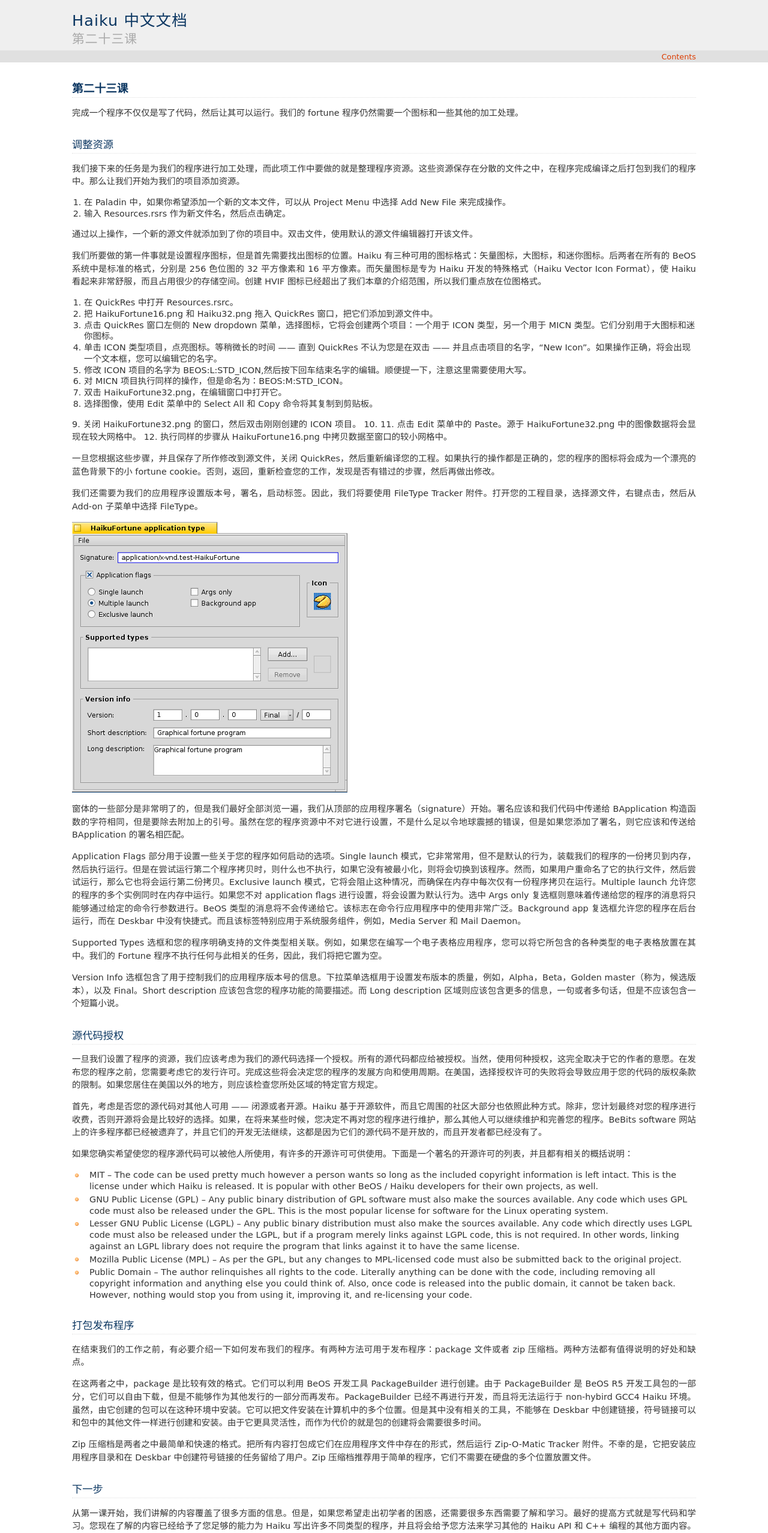
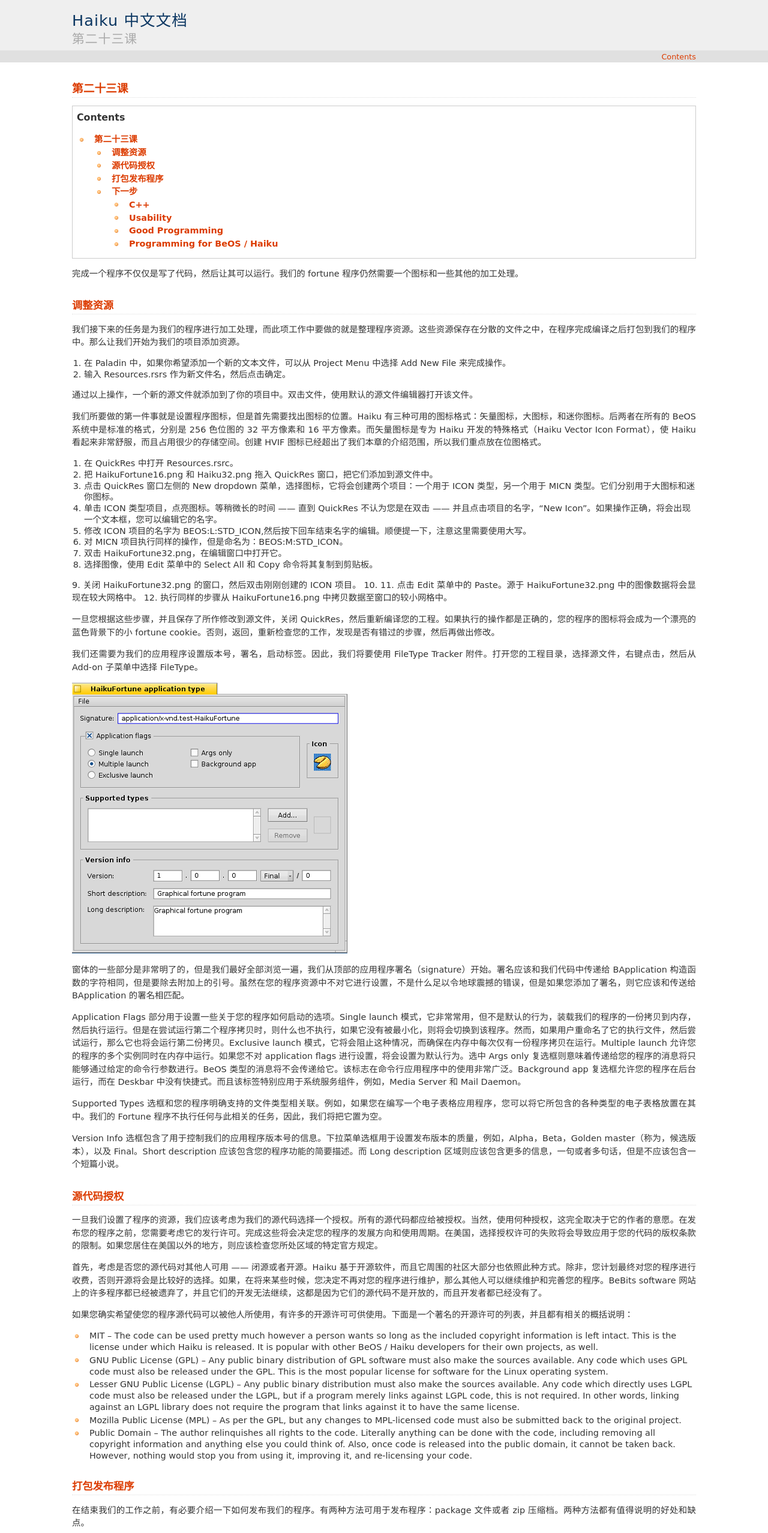
Before and after one commit to Haiku-cn/Haiku-cn.github.io, a plain HTML site: page develop/darkwyrm/learning/C23.html in a window 1280 px wide. Shown: the top 2555 px of the page at 60% size. Drawn offline with Linux system fonts and the light colour scheme.

Commit message:
add contents support for C21 and C23

```diff
--- a/develop/darkwyrm/learning/C23.html
+++ b/develop/darkwyrm/learning/C23.html
@@ -41,10 +41,28 @@
 
 
   <div class="section" id="id1">
-<h1>第二十三课<a class="headerlink" href="#id1" title="Permalink to this headline">¶</a></h1>
+<h1><a class="toc-backref" href="#id6">第二十三课</a><a class="headerlink" href="#id1" title="Permalink to this headline">¶</a></h1>
+<div class="contents topic" id="contents">
+<p class="topic-title first">Contents</p>
+<ul class="simple">
+<li><a class="reference internal" href="#id1" id="id6">第二十三课</a><ul>
+<li><a class="reference internal" href="#id2" id="id7">调整资源</a></li>
+<li><a class="reference internal" href="#id3" id="id8">源代码授权</a></li>
+<li><a class="reference internal" href="#id4" id="id9">打包发布程序</a></li>
+<li><a class="reference internal" href="#id5" id="id10">下一步</a><ul>
+<li><a class="reference internal" href="#c" id="id11">C++</a></li>
+<li><a class="reference internal" href="#usability" id="id12">Usability</a></li>
+<li><a class="reference internal" href="#good-programming" id="id13">Good Programming</a></li>
+<li><a class="reference internal" href="#programming-for-beos-haiku" id="id14">Programming for BeOS / Haiku</a></li>
+</ul>
+</li>
+</ul>
+</li>
+</ul>
+</div>
 <p>完成一个程序不仅仅是写了代码，然后让其可以运行。我们的 fortune 程序仍然需要一个图标和一些其他的加工处理。</p>
 <div class="section" id="id2">
-<h2>调整资源<a class="headerlink" href="#id2" title="Permalink to this headline">¶</a></h2>
+<h2><a class="toc-backref" href="#id7">调整资源</a><a class="headerlink" href="#id2" title="Permalink to this headline">¶</a></h2>
 <p>我们接下来的任务是为我们的程序进行加工处理，而此项工作中要做的就是整理程序资源。这些资源保存在分散的文件之中，在程序完成编译之后打包到我们的程序中。那么让我们开始为我们的项目添加资源。</p>
 <ol class="arabic simple">
 <li>在 Paladin 中，如果你希望添加一个新的文本文件，可以从 Project Menu 中选择 Add New File 来完成操作。</li>
@@ -75,7 +93,7 @@
 <p>Version Info 选框包含了用于控制我们的应用程序版本号的信息。下拉菜单选框用于设置发布版本的质量，例如，Alpha，Beta，Golden master（称为，候选版本），以及 Final。Short description 应该包含您的程序功能的简要描述。而 Long description 区域则应该包含更多的信息，一句或者多句话，但是不应该包含一个短篇小说。</p>
 </div>
 <div class="section" id="id3">
-<h2>源代码授权<a class="headerlink" href="#id3" title="Permalink to this headline">¶</a></h2>
+<h2><a class="toc-backref" href="#id8">源代码授权</a><a class="headerlink" href="#id3" title="Permalink to this headline">¶</a></h2>
 <p>一旦我们设置了程序的资源，我们应该考虑为我们的源代码选择一个授权。所有的源代码都应给被授权。当然，使用何种授权，这完全取决于它的作者的意愿。在发布您的程序之前，您需要考虑它的发行许可。完成这些将会决定您的程序的发展方向和使用周期。在美国，选择授权许可的失败将会导致应用于您的代码的版权条款的限制。如果您居住在美国以外的地方，则应该检查您所处区域的特定官方规定。</p>
 <p>首先，考虑是否您的源代码对其他人可用 —— 闭源或者开源。Haiku 基于开源软件，而且它周围的社区大部分也依照此种方式。除非，您计划最终对您的程序进行收费，否则开源将会是比较好的选择。如果，在将来某些时候，您决定不再对您的程序进行维护，那么其他人可以继续维护和完善您的程序。BeBits software 网站上的许多程序都已经被遗弃了，并且它们的开发无法继续，这都是因为它们的源代码不是开放的，而且开发者都已经没有了。</p>
 <p>如果您确实希望使您的程序源代码可以被他人所使用，有许多的开源许可可供使用。下面是一个著名的开源许可的列表，并且都有相关的概括说明：</p>
@@ -88,16 +106,16 @@
 </ul>
 </div>
 <div class="section" id="id4">
-<h2>打包发布程序<a class="headerlink" href="#id4" title="Permalink to this headline">¶</a></h2>
+<h2><a class="toc-backref" href="#id9">打包发布程序</a><a class="headerlink" href="#id4" title="Permalink to this headline">¶</a></h2>
 <p>在结束我们的工作之前，有必要介绍一下如何发布我们的程序。有两种方法可用于发布程序：package 文件或者 zip 压缩档。两种方法都有值得说明的好处和缺点。</p>
 <p>在这两者之中，package 是比较有效的格式。它们可以利用 BeOS 开发工具 PackageBuilder 进行创建。由于 PackageBuilder 是 BeOS R5 开发工具包的一部分，它们可以自由下载，但是不能够作为其他发行的一部分而再发布。PackageBuilder 已经不再进行开发，而且将无法运行于 non-hybird GCC4 Haiku 环境。虽然，由它创建的包可以在这种环境中安装。它可以把文件安装在计算机中的多个位置。但是其中没有相关的工具，不能够在 Deskbar 中创建链接，符号链接可以和包中的其他文件一样进行创建和安装。由于它更具灵活性，而作为代价的就是包的创建将会需要很多时间。</p>
 <p>Zip 压缩档是两者之中最简单和快速的格式。把所有内容打包成它们在应用程序文件中存在的形式，然后运行 Zip-O-Matic Tracker 附件。不幸的是，它把安装应用程序目录和在 Deskbar 中创建符号链接的任务留给了用户。Zip 压缩档推荐用于简单的程序，它们不需要在硬盘的多个位置放置文件。</p>
 </div>
 <div class="section" id="id5">
-<h2>下一步<a class="headerlink" href="#id5" title="Permalink to this headline">¶</a></h2>
+<h2><a class="toc-backref" href="#id10">下一步</a><a class="headerlink" href="#id5" title="Permalink to this headline">¶</a></h2>
 <p>从第一课开始，我们讲解的内容覆盖了很多方面的信息。但是，如果您希望走出初学者的困惑，还需要很多东西需要了解和学习。最好的提高方式就是写代码和学习。您现在了解的内容已经给予了您足够的能力为 Haiku 写出许多不同类型的程序，并且将会给予您方法来学习其他的 Haiku API 和 C++ 编程的其他方面内容。下面这些主题，希望您能够认真的对待：</p>
 <div class="section" id="c">
-<h3>C++<a class="headerlink" href="#c" title="Permalink to this headline">¶</a></h3>
+<h3><a class="toc-backref" href="#id11">C++</a><a class="headerlink" href="#c" title="Permalink to this headline">¶</a></h3>
 <ul class="simple">
 <li>Exceptions</li>
 <li>Templates and the Standard Template Library</li>
@@ -105,20 +123,20 @@
 </ul>
 </div>
 <div class="section" id="usability">
-<h3>Usability<a class="headerlink" href="#usability" title="Permalink to this headline">¶</a></h3>
+<h3><a class="toc-backref" href="#id12">Usability</a><a class="headerlink" href="#usability" title="Permalink to this headline">¶</a></h3>
 <ul class="simple">
 <li>The Design of Everyday Things, Donald Norman</li>
 <li>The Humane Interface, Jef Raskin</li>
 </ul>
 </div>
 <div class="section" id="good-programming">
-<h3>Good Programming<a class="headerlink" href="#good-programming" title="Permalink to this headline">¶</a></h3>
+<h3><a class="toc-backref" href="#id13">Good Programming</a><a class="headerlink" href="#good-programming" title="Permalink to this headline">¶</a></h3>
 <ul class="simple">
 <li>Design Patterns: Elements of Reusable Object-Oriented Software, Erich Gamma, Richard Helm, Ralph Johnson, and John Vlissides</li>
 </ul>
 </div>
 <div class="section" id="programming-for-beos-haiku">
-<h3>Programming for BeOS / Haiku<a class="headerlink" href="#programming-for-beos-haiku" title="Permalink to this headline">¶</a></h3>
+<h3><a class="toc-backref" href="#id14">Programming for BeOS / Haiku</a><a class="headerlink" href="#programming-for-beos-haiku" title="Permalink to this headline">¶</a></h3>
 <ul class="simple">
 <li>Programming the Be Operating System, Dan Parks Sydow. This is out-of-print but is available from O&#8217;Reilly&#8217;s website as a free PDF.</li>
 <li>The BeOS sample code projects and accompanying articles</li>
```
Also changed, not shown: develop/darkwyrm/learning/C21.html (+21 -7 lines), _sources/develop/darkwyrm/learning/C21.txt, _sources/develop/darkwyrm/learning/C23.txt, searchindex.js, 1 other file.
